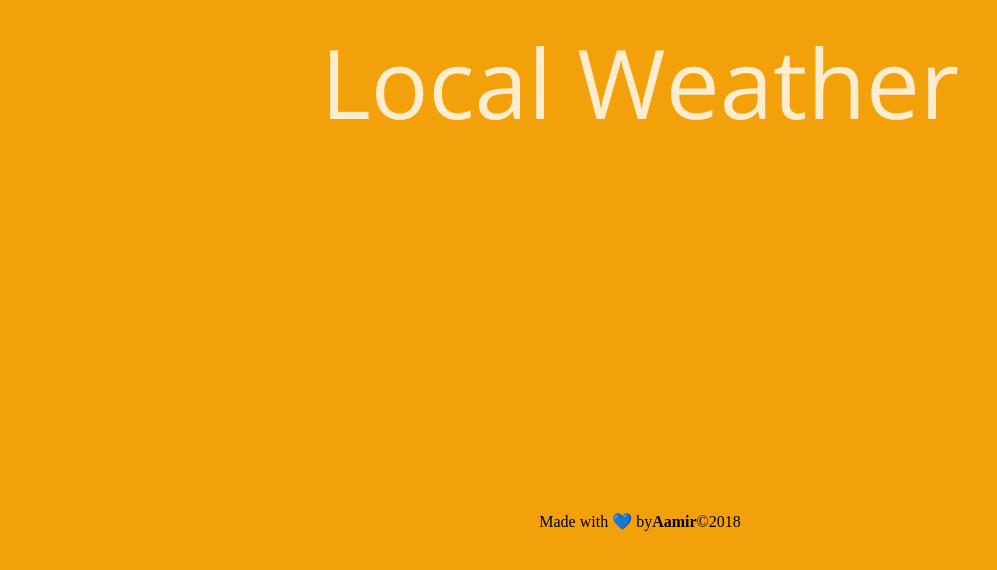
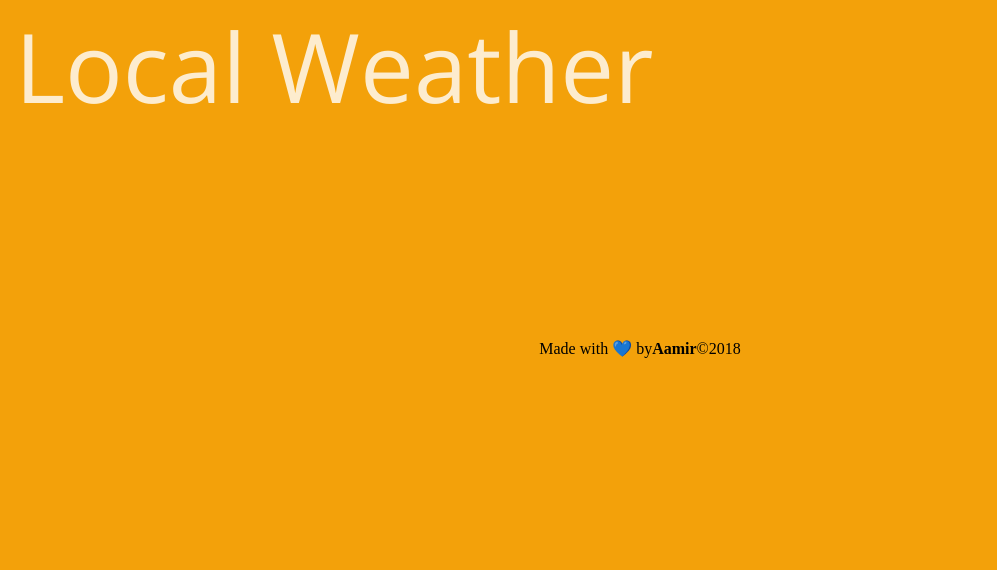
Before and after one commit to aamirrokz/WeatherApp, a plain HTML site: page index.html in a window 1280 px wide. Shown: the whole page, without its empty margins (0-997 px from the left). Drawn offline with nearby package versions, Linux system fonts and the light colour scheme.

Commit message:
realingment

```diff
--- a/index.html
+++ b/index.html
@@ -29,7 +29,7 @@
             <div class="city"></div>
             <div class="decsription"></div>
             <!-- <div class="temperature"></div> -->
-            <button class="temperature"></button>
+            <div class="temperature"></div>
             <div id="icons">
                 <div id="icon"></div>
             </div>
--- a/styles.css
+++ b/styles.css
@@ -18,24 +18,32 @@ body {
   width: 100%;
   display: grid;
   grid-template-columns: 15px 1fr 1fr 15px;
-  grid-template-rows: 1fr repeat(4, 100px);
+  grid-template-rows: auto;
+  grid-template-areas:
+        ". header header ."
+        ". city city ."
+        ". description description ."
+        ". icon . ."
+        ". temperature temperature ."
+        "footer footer footer footer"
+
 
 }
 
 #header {
-  padding: 1rem;
+  /* padding: 1rem; */
   font-size: 6em;
-  text-align: center;
+  /* text-align: center; */
   font-family: 'Open Sans', sans-serif;
   font-weight: 400;
   color: rgba(255, 255, 255, 0.8);
-  grid-column: 2 / -2;
+  grid-area: header;
 }
 
 .city {
   text-transform: uppercase;
-  grid-area: 2 / 2 / 3 / -2;
-  text-align: center;
+  grid-area: city;
+  /* text-align: center; */
   align-self: center;
   font-family: 'Open Sans', sans-serif;
   font-weight: 400;
@@ -45,21 +53,20 @@ body {
 }
 
 .decsription {
-  grid-area: 3 / 2 / 4 / 3;
-  text-align: right;
+  grid-area: description;
+  /* text-align: right; */
   align-self: center;
-  padding-right: 1rem;
+  /* padding-right: 1rem;  */
   font-family: 'Open Sans', sans-serif;
   font-weight: 400;
   color: rgba(0, 0, 0, 1);
-  font-size: 4rem;
+  font-size: 2.5rem;
+  /* justify-self: end; */
   /* margin: 0 auto; */
 }
 
 .temperature {
-  grid-area: 4 / 2 / 5 / 4;
-  text-align:center;
-  padding-right: 1rem;
+  grid-area: temperature;
   align-self: center;
   font-family: 'Open Sans', sans-serif;
   font-weight: 400;
@@ -71,10 +78,8 @@ body {
 }
 
 #icons{
-  grid-area: 3 / 3 / 4 / 3;
-  padding-left: 1rem;
+  grid-area: icon;
   align-self: center;
-  /* margin: 0 auto; */
 }
 
 #icon{
@@ -87,11 +92,10 @@ body {
 
 footer {
   display: flex;
-  grid-column: 2 / -2;
-  grid-row: 4 / -1;
+  grid-area: footer;
   align-items: flex-end;
-  margin: 0 auto;
-  padding-bottom: 2rem;
+  margin: 4rem auto;
+  padding: 2rem;
 }
 
 footer a {
```
